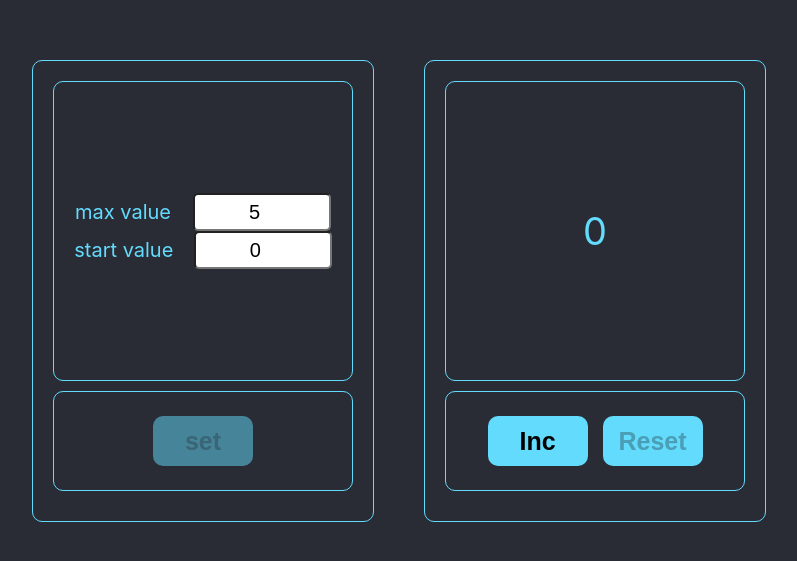
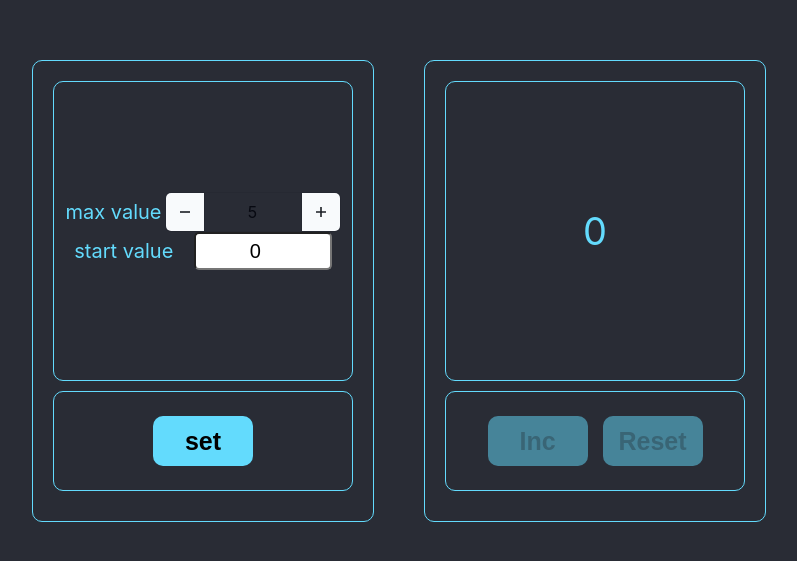
Before and after one commit to pasosh12/counters, a React (Create React App) app: page / in a window 1280 px wide. Shown: the part 109-670 px from the top of the page, without its empty margins (241-1038 px from the left). Built offline with nearby package versions, Linux system fonts and the light colour scheme.

Commit message:
changed buttons flags and inputs regex added

```diff
--- a/package.json
+++ b/package.json
@@ -4,6 +4,10 @@
   "version": "0.1.0",
   "private": true,
   "dependencies": {
+    "@base-ui-components/react": "^1.0.0-alpha.6",
+    "@emotion/react": "^11.14.0",
+    "@emotion/styled": "^11.14.0",
+    "@mui/material": "^6.4.4",
     "@testing-library/jest-dom": "^5.14.1",
     "@testing-library/react": "^13.0.0",
     "@testing-library/user-event": "^13.2.1",
@@ -11,6 +15,7 @@
     "@types/node": "^16.7.13",
     "@types/react": "^18.0.0",
     "@types/react-dom": "^18.0.0",
+    "baseui": "^15.0.0",
     "deploy-gh-pages": "^1.0.0",
     "gh-pages": "^6.3.0",
     "react": "^19.0.0",
--- a/src/App.tsx
+++ b/src/App.tsx
@@ -6,34 +6,40 @@
 function App() {
     const minCounter: number = Number(localStorage.getItem('minCounter'));
     const maxCounter: number = Number(localStorage.getItem('maxCounter')) || 5;
-    const [counter, setCounter] = React.useState<number>(0);
+
     const [startValue, setStartValue] = React.useState<number>(minCounter);
     const [maxValue, setMaxValue] = React.useState<number>(maxCounter);
     const [limitFlag, setLimitFlag] = React.useState<boolean>(false);
     const [errorFlag, setErrorFlag] = React.useState<boolean>(false);
     const [isMessageActive, setMessageActive] = React.useState<boolean>(false);
-    const [buttonsDisabled, setButtonsDisabling] = React.useState<boolean>(false);
-    const isIncDisabled = counter === maxCounter;
-    const isResetDisabled = counter === 0
-
-    React.useEffect(() => {
-        if (counter === maxCounter) setLimitFlag(true);
-        else setLimitFlag(false);
-    }, [counter, maxCounter])
-
+    const [buttonsDisabled, setButtonsDisabling] = React.useState<boolean>(true);
+    // const [isIncDisabled, setIncDisabled] = (counter === maxCounter);
+    // const [isResetDisabled,setResetDisabled] = (counter === 0)
+    const [counter, setCounter] = React.useState<number>(0);
     const onIncHandler = () => {
         if (counter < maxCounter) setCounter(counter + 1);
     }
     const onResetHandler = () => {
         setCounter(minCounter)
     }
+    // React.useEffect(() => {
+    //     if (counter === maxCounter) {setLimitFlag(true);
+    //     // setIncDisabled(true);
+    //         }
+    //
+    //     else setLimitFlag(false);
+    // }, [counter, maxCounter])
+
+
     const disablingButtons = (isSet: boolean) => {
         if (localStorage.getItem('maxCounter') && localStorage.getItem('minCounter')) {
             setButtonsDisabling(isSet)
         }
     }
     const SettingsDisplayFlagsSettersProps = {setStartValue,setCounter,setMaxValue,setErrorFlag, disablingButtons}
-    const OutputDisplayFlagsProps = {errorFlag, limitFlag, isIncDisabled, isResetDisabled}
+    const OutputDisplayFlagsProps = {errorFlag, limitFlag, maxCounter, setLimitFlag
+        // isResetDisabled
+    }
     return (
         <div className="App">
             <div className="container">
--- a/src/Display.tsx
+++ b/src/Display.tsx
@@ -1,4 +1,4 @@
-import React from "react";
+import React, {Dispatch, SetStateAction, useState} from "react";
 import {Button} from "./Button";
 
 type Props = {
@@ -6,17 +6,47 @@
     counter: number;
     onIncHandler: () => void;
     onResetHandler: () => void;
-    isResetDisabled: boolean;
-    isIncDisabled: boolean;
+    // isResetDisabled: boolean;
+    // isIncDisabled: boolean;
     buttonsDisabled: boolean;
     errorFlag: boolean;
     isMessageActive: boolean;
+    maxCounter:number;
+    setLimitFlag: Dispatch<SetStateAction<boolean>>;
 };
 export const Display = ({
                             counter, limitFlag, onResetHandler, onIncHandler,
-                            isResetDisabled, isIncDisabled, errorFlag, buttonsDisabled,
-                            isMessageActive
+                            // isResetDisabled, isIncDisabled,
+                            errorFlag, buttonsDisabled,
+                            isMessageActive,
+                            setLimitFlag,
+    maxCounter,
                         }: Props) => {
+    // const isIncDisabled = counter === maxCounter;
+    // const isResetDisabled = counter === 0
+    const [isIncDisabled, setIncDisabled] = useState(true);
+    const [isResetDisabled,setResetDisabled] = useState(true)
+
+    React.useEffect(() => {
+
+        if (counter === maxCounter) {
+            setLimitFlag(true);
+            setIncDisabled(true);
+            setResetDisabled(false)
+        }
+        else if(counter === 0){
+            setLimitFlag(false);
+            setIncDisabled(false);
+            setResetDisabled(true)
+        }
+        else {
+            setLimitFlag(false);
+            setIncDisabled(false);
+            setResetDisabled(false)
+        }
+    }, [counter, maxCounter])
+
+    console.log(buttonsDisabled)
     return (
         <div>
             <div className="display">
@@ -30,10 +60,11 @@
             </div>
 
             <div className="buttons_container">
-                <Button className={`button ${isIncDisabled && buttonsDisabled ? 'button_disabled' : ''}`} title={'Inc'}
-                        onClick={onIncHandler} disabled={buttonsDisabled || isIncDisabled}/>
+                <Button className={`button ${isIncDisabled || buttonsDisabled ? 'button_disabled' : ''}`}
+                        title={'Inc'}
+                        onClick={onIncHandler} disabled={(buttonsDisabled || isIncDisabled)}/>
                 <Button
-                    className={`button ${isResetDisabled && buttonsDisabled ? 'button_disabled' : ''}`}
+                    className={`button ${isResetDisabled || buttonsDisabled ? 'button_disabled' : ''}`}
                     title={'Reset'}
                     onClick={onResetHandler} disabled={(buttonsDisabled || isResetDisabled)}/>
             </div>
--- /dev/null
+++ b/src/NumberField.module.css
@@ -0,0 +1,129 @@
+
+:root {
+    --color-blue: oklch(45% 50% 264);
+    --color-red: oklch(50% 55% 31);
+
+    --color-gray-50: oklch(98.42% 0.0034 247.86);
+    --color-gray-100: oklch(12% 9.5% 264 / 5%);
+    --color-gray-200: oklch(12% 9% 264 / 8%);
+    --color-gray-300: oklch(12% 8.5% 264 / 17%);
+    --color-gray-400: oklch(12% 8% 264 / 38%);
+    --color-gray-500: oklch(12% 7.5% 264 / 50%);
+    --color-gray-600: oklch(12% 7% 264 / 67%);
+    --color-gray-700: oklch(12% 6% 264 / 77%);
+    --color-gray-800: oklch(12% 5% 264 / 85%);
+    --color-gray-900: oklch(12% 5% 264 / 90%);
+    --color-gray-950: oklch(12% 5% 264 / 95%);
+
+    @media (prefers-color-scheme: dark) {
+        --color-blue: oklch(69% 50% 264);
+        --color-red: oklch(80% 55% 31);
+
+        --color-gray-50: oklch(17% 1% 264);
+        --color-gray-100: oklch(28% 3% 264 / 65%);
+        --color-gray-200: oklch(31% 3% 264 / 80%);
+        --color-gray-300: oklch(35% 3% 264 / 80%);
+        --color-gray-400: oklch(47% 3.5% 264 / 80%);
+        --color-gray-500: oklch(64% 4% 264 / 80%);
+        --color-gray-600: oklch(82% 4% 264 / 80%);
+        --color-gray-700: oklch(92% 4.5% 264 / 80%);
+        --color-gray-800: oklch(93% 3.5% 264 / 85%);
+        --color-gray-900: oklch(95% 2% 264 / 90%);
+        --color-gray-950: oklch(94% 1.5% 264 / 95%);
+    }
+}
+
+.Field {
+
+    display: flex;
+    flex-direction: column;
+    align-items: start;
+    gap: 0.25rem;
+}
+
+.ScrubArea {
+    cursor: ew-resize;
+    font-weight: bold;
+    user-select: none;
+}
+
+.ScrubAreaCursor {
+    filter: drop-shadow(0 1px 1px #0008);
+}
+
+.Label {
+    cursor: ew-resize;
+    font-size: 0.875rem;
+    line-height: 1.25rem;
+    font-weight: 500;
+    color: var(--color-gray-900);
+}
+
+.Group {
+    display: flex;
+}
+
+.Input {
+    box-sizing: border-box;
+    margin: 0;
+    padding: 0;
+    border-top: 1px solid var(--color-gray-200);
+    border-bottom: 1px solid var(--color-gray-200);
+    border-left: none;
+    border-right: none;
+    width: 6rem;
+    height: 2.5rem;
+    font-family: inherit;
+    font-size: 1rem;
+    font-weight: normal;
+    background-color: transparent;
+    color: var(--color-gray-900);
+
+    text-align: center;
+    font-variant-numeric: tabular-nums;
+
+    &:focus {
+        z-index: 1;
+        outline: 2px solid var(--color-blue);
+        outline-offset: -1px;
+    }
+}
+
+.Decrement,
+.Increment {
+    box-sizing: border-box;
+    display: flex;
+    align-items: center;
+    justify-content: center;
+    width: 2.5rem;
+    height: 2.5rem;
+    margin: 0;
+    outline: 0;
+    padding: 0;
+    border: 1px solid var(--color-gray-200);
+    border-radius: 0.375rem;
+    background-color: var(--color-gray-50);
+    background-clip: padding-box;
+    color: var(--color-gray-900);
+    user-select: none;
+
+    @media (hover: hover) {
+        &:hover {
+            background-color: var(--color-gray-100);
+        }
+    }
+
+    &:active {
+        background-color: var(--color-gray-100);
+    }
+}
+
+.Decrement {
+    border-top-right-radius: 0;
+    border-bottom-right-radius: 0;
+}
+
+.Increment {
+    border-top-left-radius: 0;
+    border-bottom-left-radius: 0;
+}
--- /dev/null
+++ b/src/NumberField.tsx
@@ -0,0 +1,61 @@
+import * as React from 'react';
+import { NumberField } from '@base-ui-components/react/number-field';
+import styles from './NumberField.module.css';
+import {ChangeEvent} from "react";
+
+type Props = {
+    defaultValue:number;
+    onValueChange: (event: ChangeEvent<HTMLInputElement>) => void,
+}
+export default function ExampleNumberField({defaultValue}:Props) {
+    const id = React.useId();
+    return (
+        <NumberField.Root id={id} defaultValue={defaultValue} className={styles.Field}>
+
+            <NumberField.Group className={styles.Group}>
+                <NumberField.Decrement className={styles.Decrement}>
+                    <MinusIcon />
+                </NumberField.Decrement>
+                <NumberField.Input type={"text"} defaultValue={defaultValue} className={styles.Input} />
+                <NumberField.Increment className={styles.Increment}>
+                    <PlusIcon />
+                </NumberField.Increment>
+            </NumberField.Group>
+        </NumberField.Root>
+    );
+}
+
+
+function PlusIcon(props: React.ComponentProps<'svg'>) {
+    return (
+        <svg
+            width="10"
+            height="10"
+            viewBox="0 0 10 10"
+            fill="none"
+            stroke="currentcolor"
+            strokeWidth="1.6"
+            xmlns="http://www.w3.org/2000/svg"
+            {...props}
+        >
+            <path d="M0 5H5M10 5H5M5 5V0M5 5V10" />
+        </svg>
+    );
+}
+
+function MinusIcon(props: React.ComponentProps<'svg'>) {
+    return (
+        <svg
+            width="10"
+            height="10"
+            viewBox="0 0 10 10"
+            fill="none"
+            stroke="currentcolor"
+            strokeWidth="1.6"
+            xmlns="http://www.w3.org/2000/svg"
+            {...props}
+        >
+            <path d="M0 5H10" />
+        </svg>
+    );
+}
--- a/src/SettingsDisplay.tsx
+++ b/src/SettingsDisplay.tsx
@@ -1,6 +1,11 @@
 import * as React from 'react';
 import {Button} from "./Button";
-import {Dispatch, SetStateAction} from "react";
+import {ChangeEvent, Dispatch, SetStateAction} from "react";
+import ExampleNumberField from "./NumberField";
+// import TextField from '@mui/material/TextField';
+// import { NumberField } from '@base-ui-components/react/number-field';
+// import ExampleNumberField from "./NumberField";
+// import TextInputWithSpinner from "./NumberField";
 
 type Props = {
     startValue: number,
@@ -25,7 +30,7 @@
                                 }: Props) => {
     const [localMax, setLocalMax] = React.useState<number>(maxValue);
     const [localStart, setLocalStart] = React.useState<number>(0);
-    const [isSetButtonActive, activateSetButton] = React.useState<boolean>(false);
+    const [isSetButtonActive, activateSetButton] = React.useState<boolean>(true);
 
 
     React.useEffect(() => {
@@ -40,12 +45,21 @@
         localStorage.removeItem('minCounter');
         localStorage.removeItem('maxCounter');
     }
-    const maxHandler = (value: number) => {
-        setLocalMax(Number(value))
+    const inputValueFiltering = (numberToFilter: string) => {
+        console.log(typeof numberToFilter)
+        let filteredValue = numberToFilter.replace(/[^0-9]/g, '')//delete all symbols except numbers 0-9
+        filteredValue = filteredValue.replace(/^0+/, '') //delete all zeros before number
+        return Number(filteredValue)
+
+    }
+    const maxHandler = (event: ChangeEvent<HTMLInputElement>) => {
+        const inputValue = event.target.value
+        setLocalMax(inputValueFiltering(inputValue))
         changingValues()
     }
-    const startHandler = (value: number) => {
-        setLocalStart(Number(value))
+    const startHandler = (event: ChangeEvent<HTMLInputElement>) => {
+        const inputValue = event.target.value
+        setLocalStart(inputValueFiltering(inputValue))
         changingValues()
     }
 
@@ -67,15 +81,28 @@
             <div className="display">
                 <div className="display_row">
                     <p>max value</p>
-                    <input className={`input ${errorFlag ? 'error_input' : ''}`} type={"number"}
-                           onChange={(e) => maxHandler(Number(e.currentTarget.value))}
-                           value={localMax}/>
+                    <ExampleNumberField defaultValue={localMax} onValueChange={maxHandler} />
+                    {/*<TextInputWithSpinner/>*/}
+                    {/*<TextField className={`input ${errorFlag ? 'error_input' : ''}`}*/}
+                    {/*           type={"number"}*/}
+                    {/*           onChange={maxHandler}*/}
+                    {/*           value={localMax}*/}
+                    {/*           inputProps={{min: '0'}}/>*/}
+
+                    {/*/>*/}
+                    {/*<input className={`input ${errorFlag ? 'error_input' : ''}`} type={"number"}*/}
+                    {/*       onChange={maxHandler}*/}
+                    {/*       value={localMax}*/}
+                    {/*       min='0'*/}
+                    {/*/>*/}
                 </div>
                 <div className="display_row">
                     <p>start value</p>
-                        <input className={`input ${errorFlag ? 'error_input' : ''}`} type={"number"}
-                               onChange={(e) => startHandler(Number(e.currentTarget.value))}
-                               value={localStart}/>
+                    <input className={`input ${errorFlag ? 'error_input' : ''}`}
+                           type={"number"}
+                           onChange={startHandler}
+                           value={localStart}
+                           min='0'/>
                 </div>
             </div>
             <div className="buttons_container">
```
Also changed, not shown: 1 other file (tests, documents, lock files or other folders).
